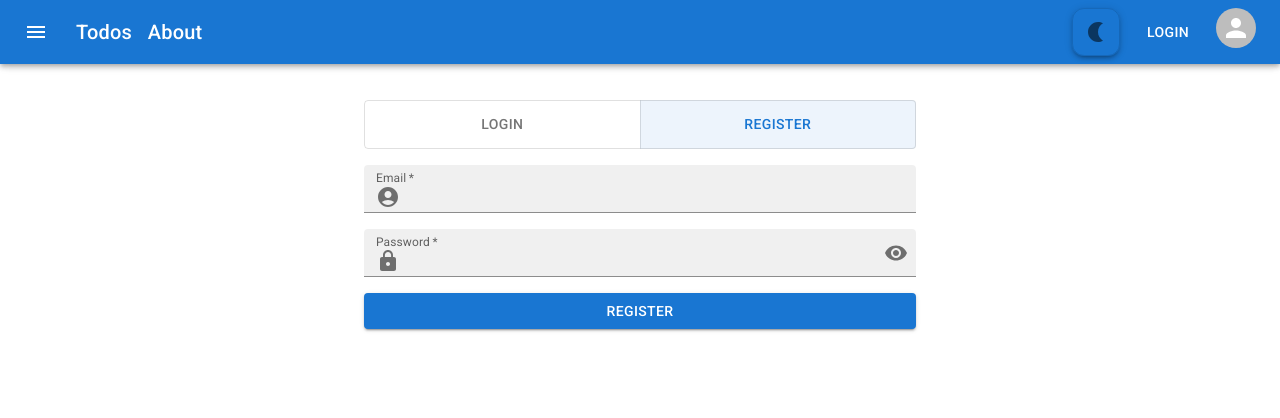
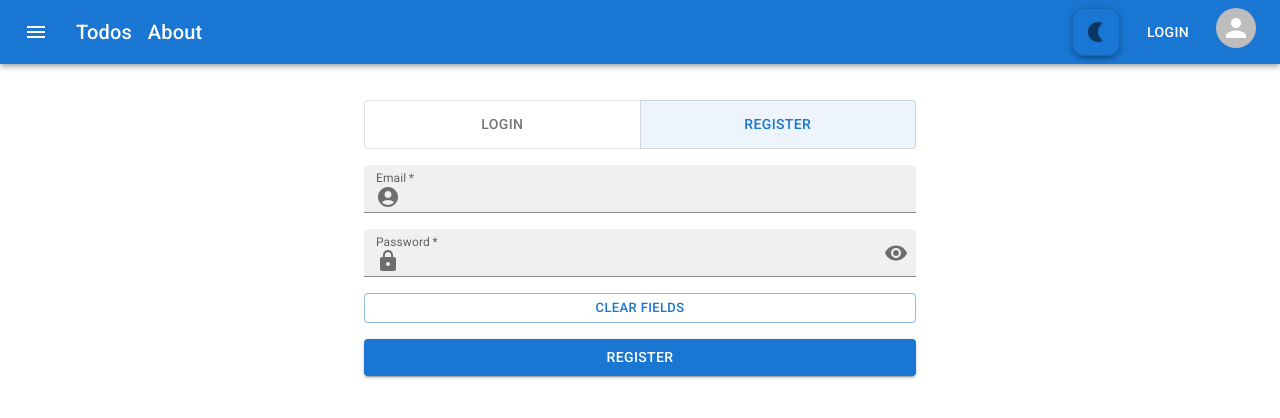
Before and after one commit to itbali/todo-react, a React (Vite) app: page / in a window 1280 px wide. Both pictures are taken after a click on the button "REGISTER". Shown: the top 418 px of the page. Built offline with nearby package versions, Linux system fonts and the light colour scheme.

Commit message:
feature/login-registration-page
- add button for clearing form fields

```diff
--- a/src/app/App.tsx
+++ b/src/app/App.tsx
@@ -59,6 +59,10 @@ function App() {
 
 	const handleClickShowPassword = () => setShowPassword(!showPassword);
 
+	const handleClearFields = () => {
+		setEmail('');
+		setPassword('');
+	};
 	return (
 		<>
 			<AppBar />
@@ -199,6 +203,14 @@ function App() {
 							}}
 						/>
 						<Button
+							onClick={handleClearFields}
+							variant={'outlined'}
+							size={'small'}
+							disabled={loading}
+						>
+							Clear fields
+						</Button>
+						<Button
 							onClick={handleLogin}
 							variant={'contained'}
 							loading={loading}
```
